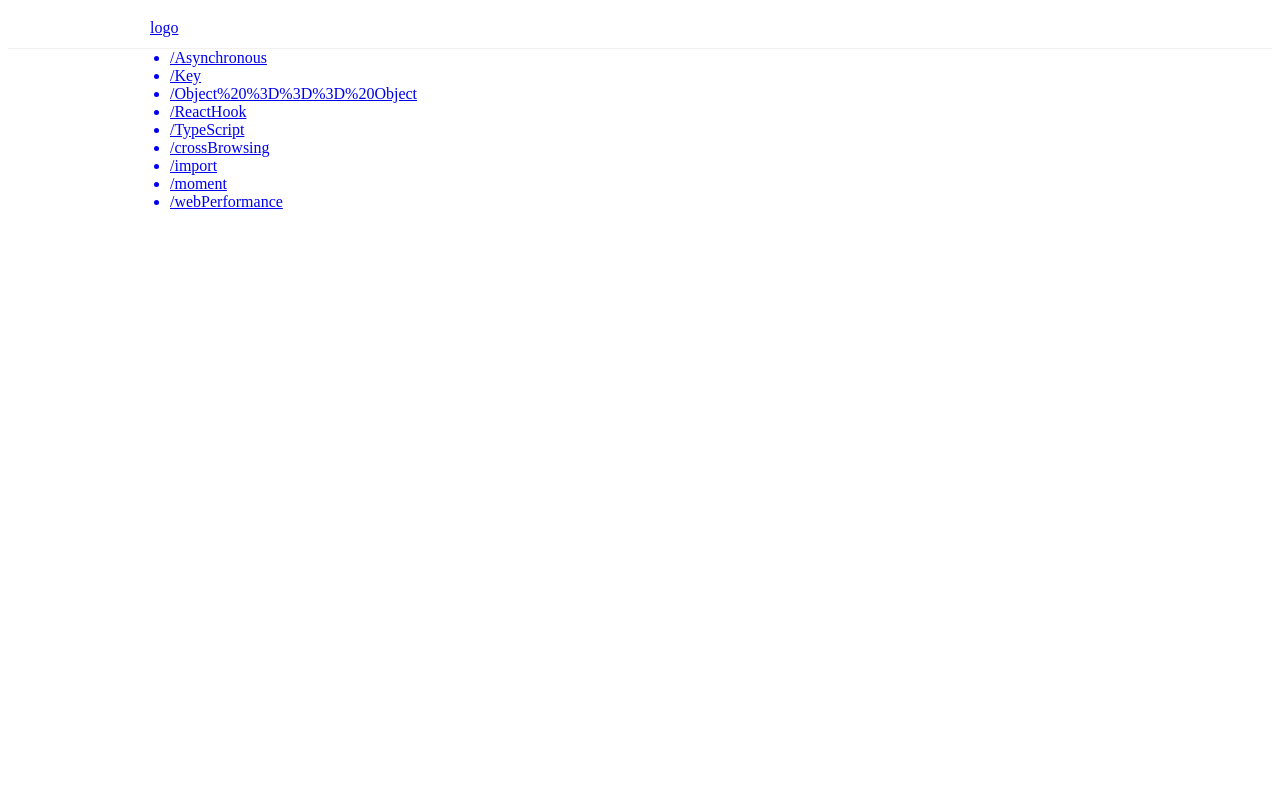
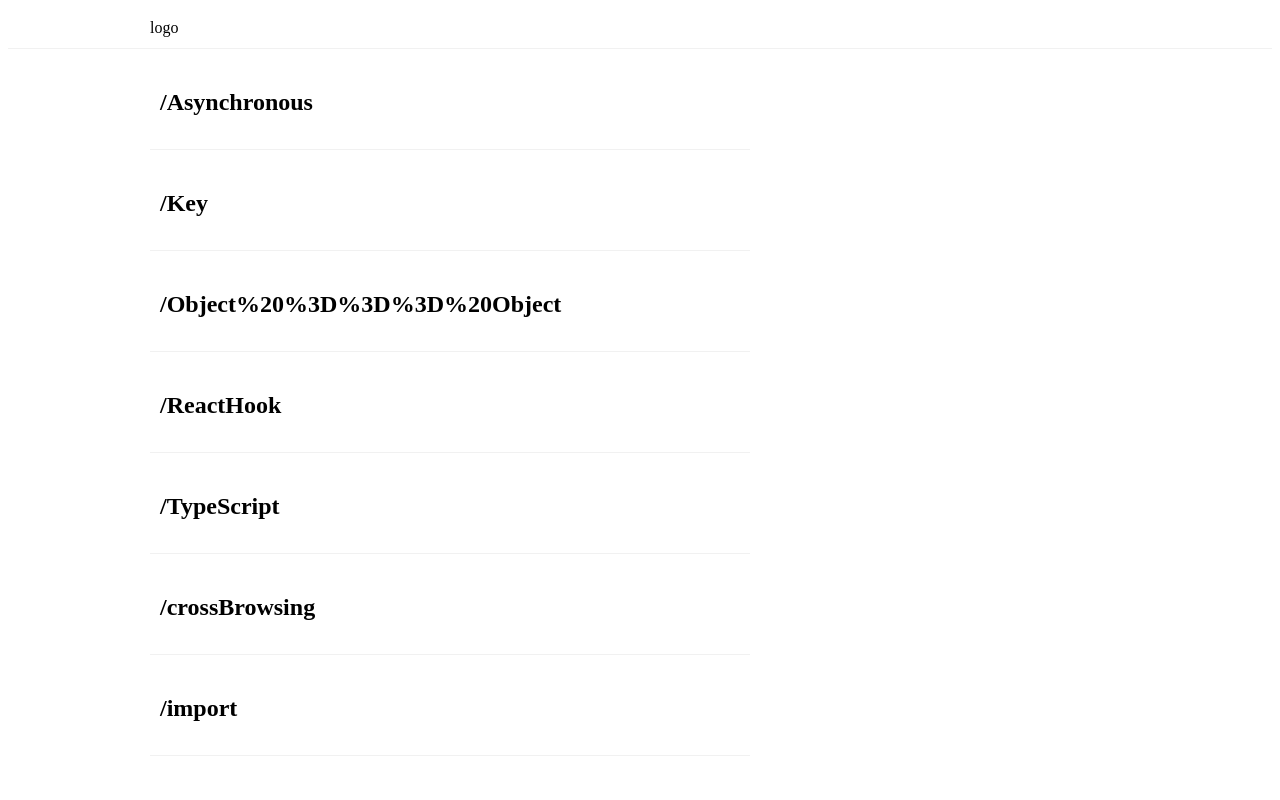
Before and after one commit to Dowap2/dowap2.github.io, a React (Create React App) app: page /main in a window 1280 px wide. Shown: the top 800 px of the page. Built offline with nearby package versions, Linux system fonts and the light colour scheme; the HTML template or start-up script is replaced by a standard one.

Commit message:
add style

```diff
--- a/src/Header/Header.jsx
+++ b/src/Header/Header.jsx
@@ -1,5 +1,10 @@
 import styled from "styled-components";
 import { Link } from "react-router-dom";
+
+const linkStyle = {
+  color: "black",
+  textDecoration: "none"
+};
 
 const HeaderComponent = styled.div`
   width: 100%;
@@ -16,7 +21,9 @@ export function Header(props) {
   return (
     <HeaderComponent>
       <Wrapper>
-        <Link to="/main">logo</Link>
+        <Link to="/main" style={linkStyle}>
+          logo
+        </Link>
       </Wrapper>
     </HeaderComponent>
   );
--- a/src/Main/List.jsx
+++ b/src/Main/List.jsx
@@ -1,5 +1,24 @@
 import styled from "styled-components";
 import { Link } from "react-router-dom";
+
+const linkStyle = {
+  color: "black",
+  textDecoration: "none"
+};
+const ListComponent = styled.ul`
+  width: 980px;
+  margin: auto;
+  padding: 0;
+`;
+const ListItemComponent = styled.div`
+  margin-top: 40px;
+  width: 600px;
+  height: 60px;
+  border-bottom: 1px solid #f1f1f1;
+`;
+const ListTitleComponent = styled.h2`
+  margin: 10px;
+`;
 
 const importAll = r => r.keys().map(r);
 const markdownFiles = importAll(
@@ -9,19 +28,16 @@ const markdownFiles = importAll(
 let index = 0;
 const ListItem = markdownFiles.map(listTitle => {
   const item = (
-    <Link to={`/view/${index}`}>
-      <li key={index}>{listTitle}</li>
+    <Link to={`/view/${index}`} style={linkStyle}>
+      <ListItemComponent key={index}>
+        <ListTitleComponent>{listTitle}</ListTitleComponent>
+      </ListItemComponent>
     </Link>
   );
   index++;
   return item;
 });
 
-const ListComponent = styled.ul`
-  width: 980px;
-  margin: auto;
-`;
-
 export function List(props) {
   return <ListComponent>{ListItem}</ListComponent>;
 }
```
